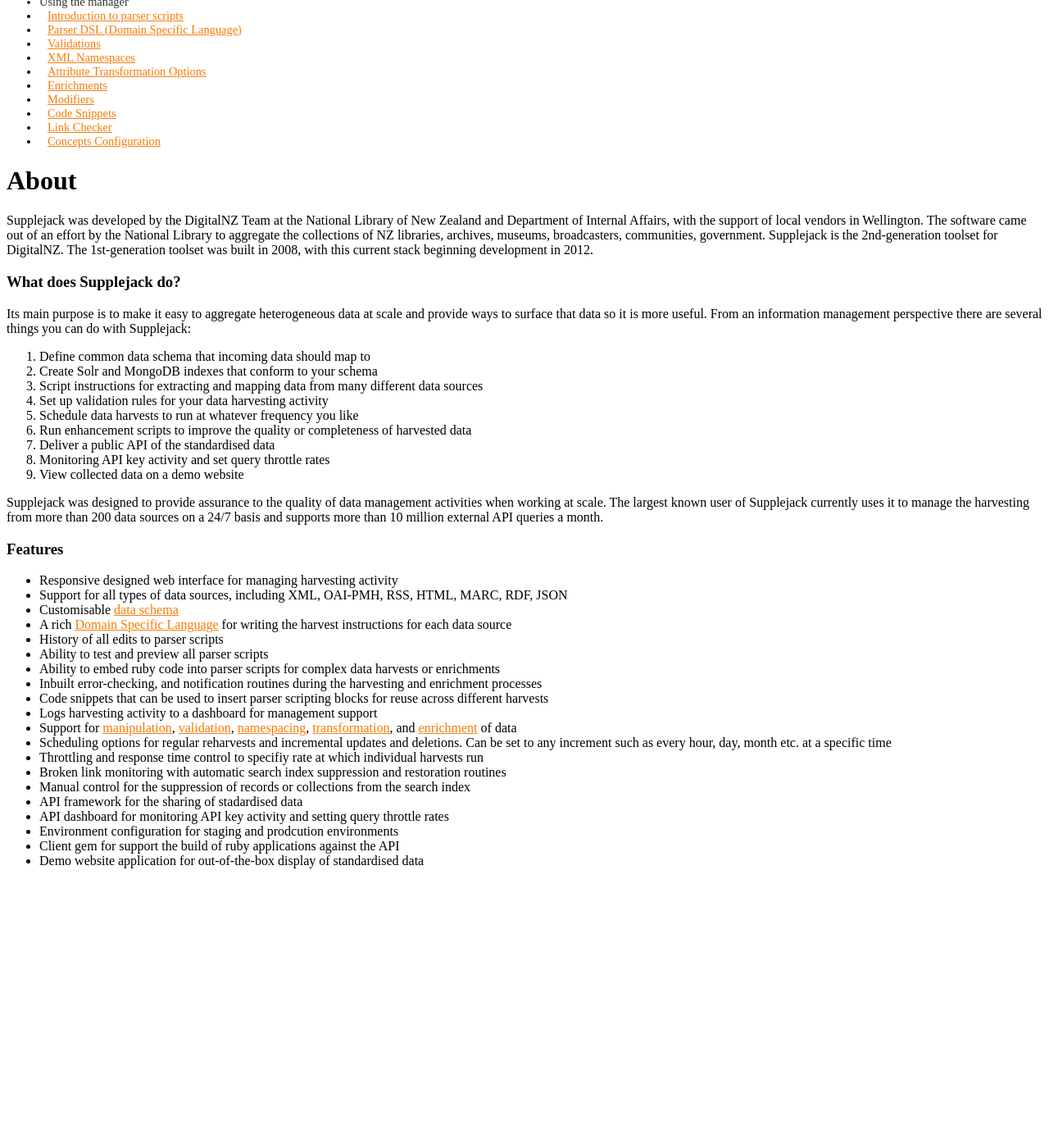
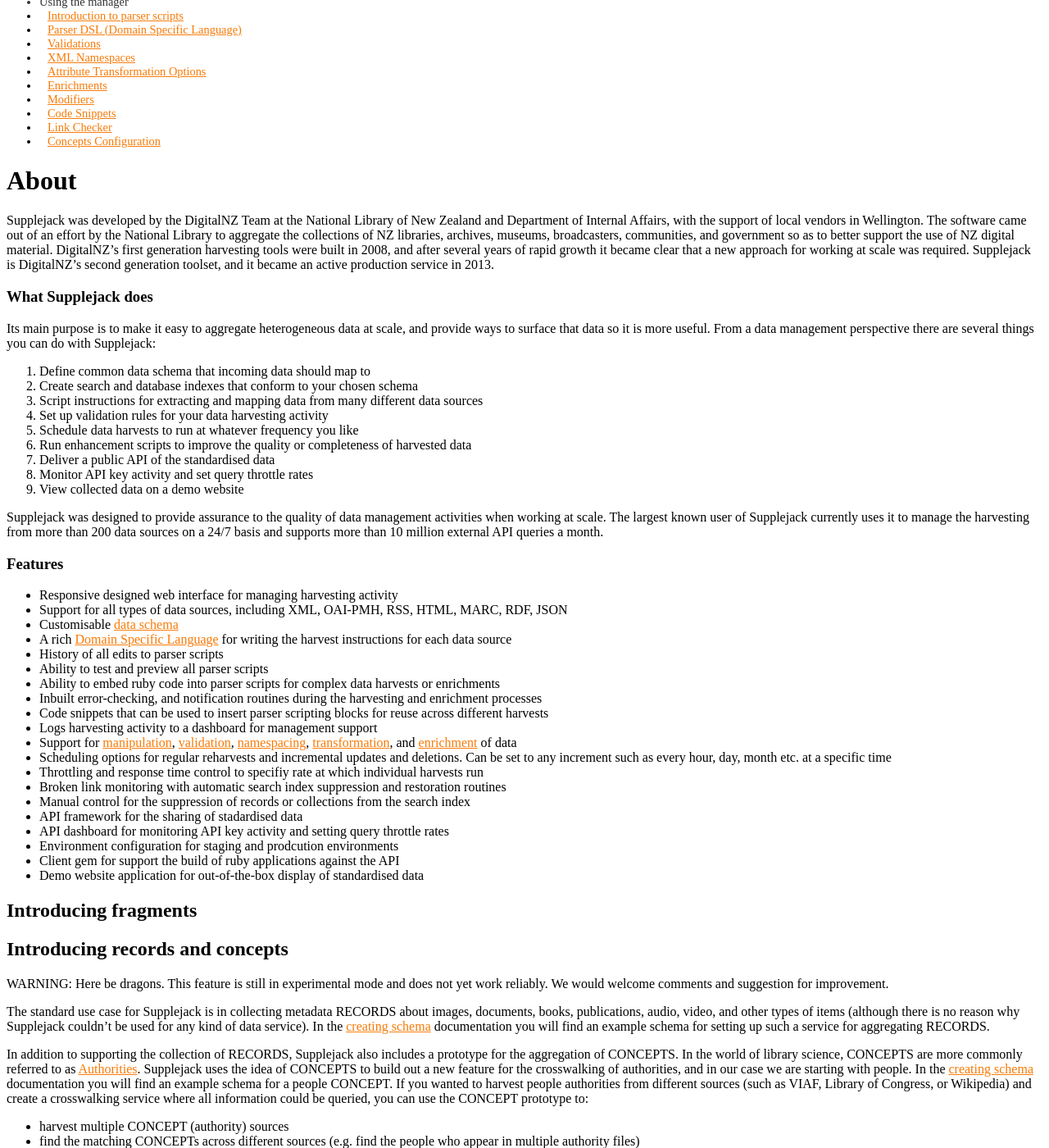
Before and after one commit to DigitalNZ/supplejack, a Jekyll site: the page built from about.md, in a window 1280 px wide and 1400 px high, scrolled down 501 px. Shown: the whole window at 82% size. Built offline with Jekyll 4.4.1, drawn with Linux system fonts in a browser that asks for light colours; Markdown is read by kramdown in place of the engine named in the settings; a style sheet for code colours, icons or effects is not loaded; before the commit the page ends 1576 px from its top, so only the background shows below that; some of the changed text lies outside the part shown.

Commit message:
Introducing records and fragments

```diff
--- a/about.md
+++ b/about.md
@@ -4,20 +4,20 @@
 category: supplejack
 ---
 
-Supplejack was developed by the DigitalNZ Team at the National Library of New Zealand and Department of Internal Affairs, with the support of local vendors in Wellington. The software came out of an effort by the National Library to aggregate the collections of NZ libraries, archives, museums, broadcasters, communities, government. Supplejack is the 2nd-generation toolset for DigitalNZ. The 1st-generation toolset was built in 2008, with this current stack beginning development in 2012.
+Supplejack was developed by the DigitalNZ Team at the National Library of New Zealand and Department of Internal Affairs, with the support of local vendors in Wellington. The software came out of an effort by the National Library to aggregate the collections of NZ libraries, archives, museums, broadcasters, communities, and government so as to better support the use of NZ digital material. DigitalNZ's first generation harvesting tools were built in 2008, and after several years of rapid growth it became clear that a new approach for working at scale was required. Supplejack is DigitalNZ's second generation toolset, and it became an active production service in 2013.
 
-### What does Supplejack do?
+### What Supplejack does
 
-Its main purpose is to make it easy to aggregate heterogeneous data at scale and provide ways to surface that data so it is more useful. From an information management perspective there are several things you can do with Supplejack:
+Its main purpose is to make it easy to aggregate heterogeneous data at scale, and provide ways to surface that data so it is more useful. From a data management perspective there are several things you can do with Supplejack:
 
 1. Define common data schema that incoming data should map to
-2. Create Solr and MongoDB indexes that conform to your schema
+2. Create search and database indexes that conform to your chosen schema
 3. Script instructions for extracting and mapping data from many different data sources
 4. Set up validation rules for your data harvesting activity
 5. Schedule data harvests to run at whatever frequency you like
 6. Run enhancement scripts to improve the quality or completeness of harvested data
 7. Deliver a public API of the standardised data
-8. Monitoring API key activity and set query throttle rates
+8. Monitor API key activity and set query throttle rates
 8. View collected data on a demo website
 
 Supplejack was designed to provide assurance to the quality of data management activities when working at scale. The largest known user of Supplejack currently uses it to manage the harvesting from more than 200 data sources on a 24/7 basis and supports more than 10 million external API queries a month.
@@ -44,3 +44,28 @@
 * Environment configuration for staging and prodcution environments
 * Client gem for support the build of ruby applications against the API
 * Demo website application for out-of-the-box display of standardised data
+
+## Introducing fragments
+
+
+
+## Introducing records and concepts
+
+WARNING: Here be dragons. This feature is still in experimental mode and does not yet work reliably. We would welcome comments and suggestion for improvement.
+
+The standard use case for Supplejack is in collecting metadata RECORDS about images, documents, books, publications, audio, video, and other types of items (although there is no reason why Supplejack couldn't be used for any kind of data service). In the [creating schema](/supplejack/api/creating-schemas.html) documentation you will find an example schema for setting up such a service for aggregating RECORDS.
+
+In addition to supporting the collection of RECORDS, Supplejack also includes a prototype for the aggregation of CONCEPTS. In the world of library science, CONCEPTS are more commonly referred to as [Authorities](http://en.wikipedia.org/wiki/Authority_control). Supplejack uses the idea of CONCEPTS to build out a new feature for the crosswalking of authorities, and in our case we are starting with people. In the [creating schema](/supplejack/api/creating-schemas.html) documentation you will find an example schema for a people CONCEPT. If you wanted to harvest people authorities from different sources (such as VIAF, Library of Congress, or Wikipedia) and create a crosswalking service where all information could be queried, you can use the CONCEPT prototype to:
+
+* harvest multiple CONCEPT (authority) sources
+* find the matching CONCEPTs across different sources (e.g. find the people who appear in multiple authority files)
+* record all matching CONCEPTs  in a sameAs field
+* decide whether field data from a matching CONCEPT should add to or overwrite existing field data (e.g. add a place of death if that data is not already stored in a specific person CONCEPT)
+* link item RECORDS to a stored CONCEPT (e.g. link a photo to a photographers person CONCEPT)
+* use the Supplejack API to query all the matching CONCEPTs to find possible matches (e.g. search for a particular person and see what people names match)
+
+For details on setting up CONCEPTS, see the following documentation:
+* [creating schema](/supplejack/api/creating-schemas.html)
+* [CONCEPT configuration](/supplejack/manager/concept-configuration.html)
+* [concept matching](/supplejack/manager/parser-dsl-domain-specific-language.html])
+* [CONCEPT API](/supplejack/api_usage/concepts-api.html)
```
